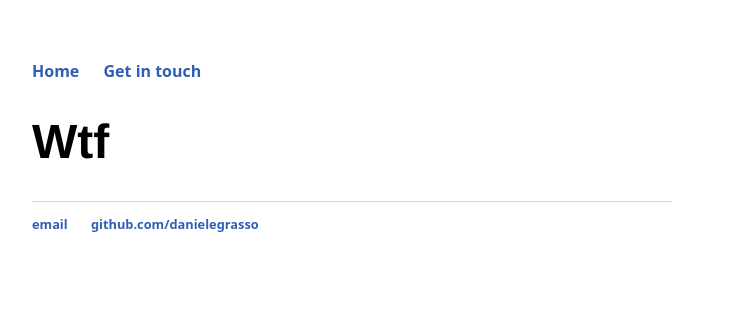
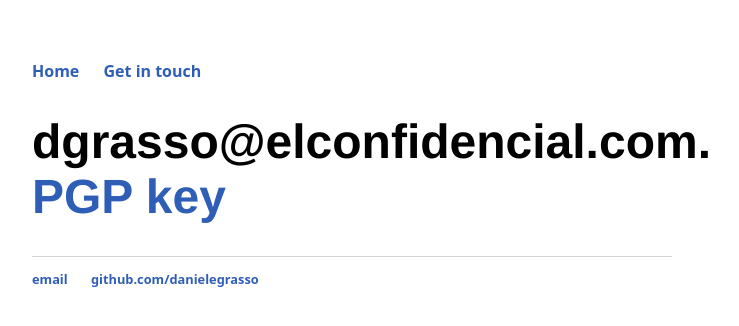
Before and after one commit to danielegrasso/danielegrasso.github.io, a Jekyll site: the page built from about/index.html, in a window 1280 px wide. Shown: the top 326 px of the page, without its empty margins (288-1027 px from the left). Built offline with Jekyll 4.4.1, drawn with Linux system fonts in a browser that asks for light colours.

Commit message:
Update index.html

```diff
--- a/about/index.html
+++ b/about/index.html
@@ -1,5 +1,5 @@
 ---
 layout: default
-title: Wtf
+title: dgrasso@elconfidencial.com. <a href:"https://pgp.mit.edu/pks/lookup?op=get&search=0xB36DDBB2D699885E"> PGP key</a>
 ---
 <h1>{{ page.title }}</h1>
```
